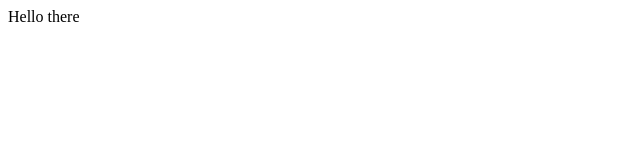
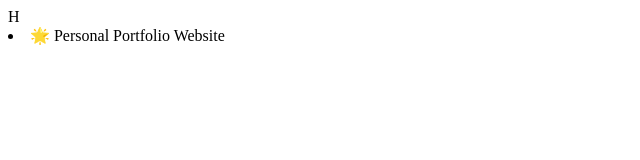
Before and after one commit to Amisha20244/Demo-Repo, a plain HTML site: page index.html in a window 1280 px wide. Shown: the whole page, without its empty margins (0-640 px from the left). Drawn offline with Linux system fonts and the light colour scheme.

Commit message:
added a new line in index.html

```diff
--- a/index.html
+++ b/index.html
@@ -1 +1,4 @@
-<div>Hello there</div>
+<div>H<!DOCTYPE html>
+
+
+      <li>🌟 Personal Portfolio Website</li>
```
